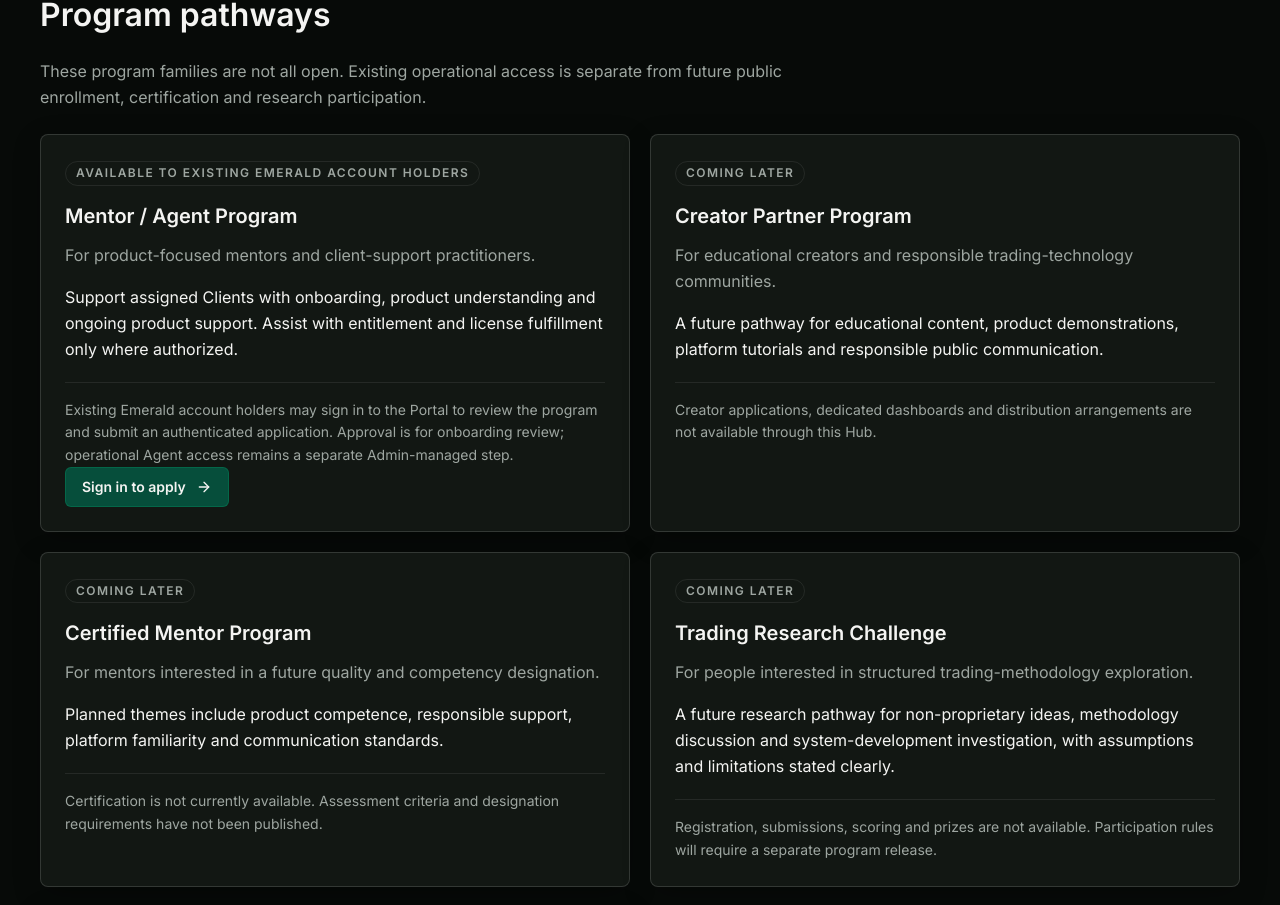
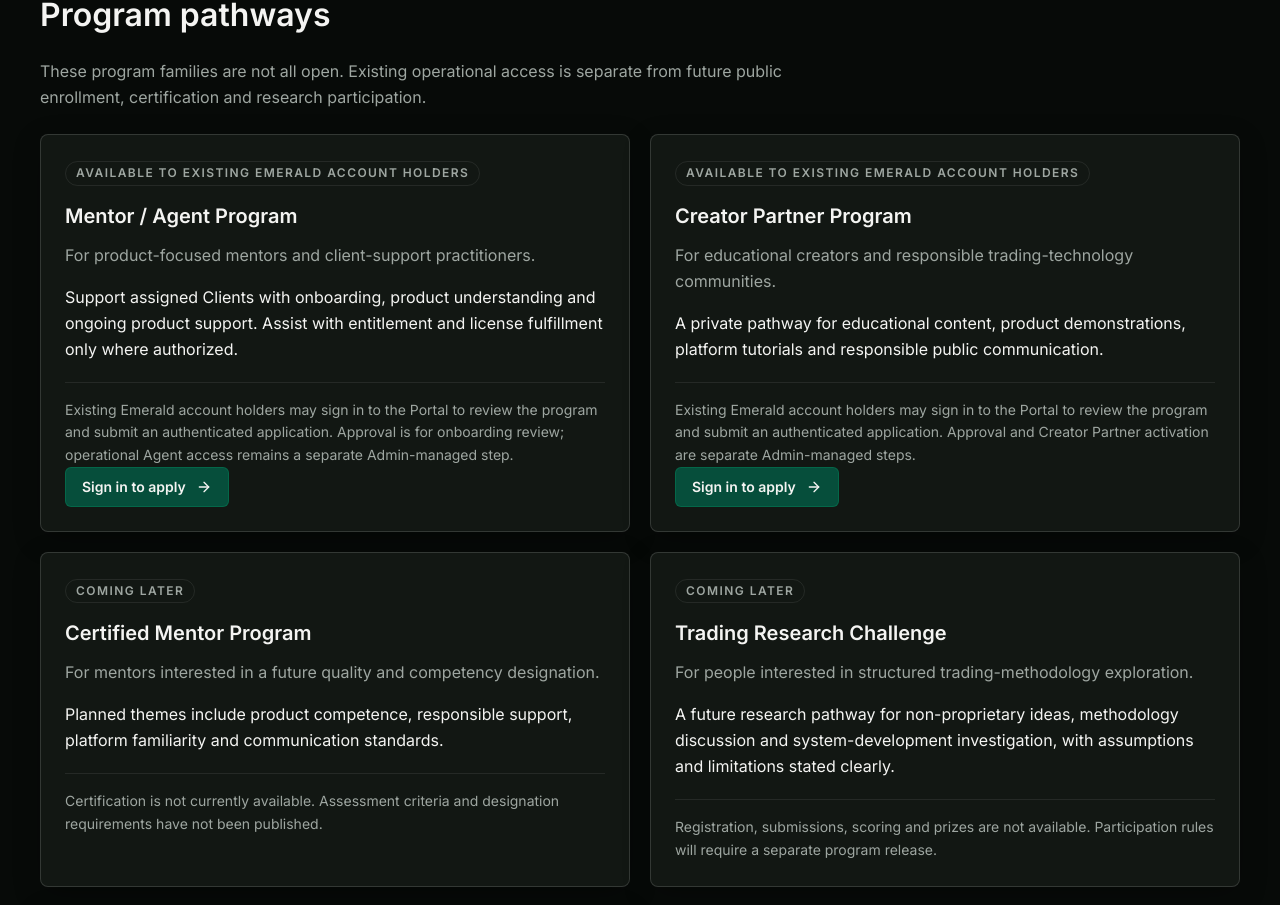
Before and after one commit to ezebedee/Emerald-Trading-Website, a Next.js app: page /partners in a window 1280 px wide. Shown: the part 1087-1992 px from the top of the page. Built offline with nearby package versions, Linux system fonts and the light colour scheme.

Commit message:
feat: open creator partner pathway

```diff
--- a/scripts/audit-partners.mjs
+++ b/scripts/audit-partners.mjs
@@ -15,7 +15,7 @@ assert.deepEqual(
   partnerPrograms.map(({ status }) => status),
   [
     "Available to existing Emerald account holders",
-    "Coming later",
+    "Available to existing Emerald account holders",
     "Coming later",
     "Coming later",
     "Coming later",
--- a/src/app/(site)/partners/page.tsx
+++ b/src/app/(site)/partners/page.tsx
@@ -109,7 +109,8 @@ export default function PartnersPage() {
                 <p className="text-muted-foreground mt-5 border-t border-[var(--border)] pt-4 text-sm leading-relaxed">
                   {program.availability}
                 </p>
-                {program.id === "mentor-agent" ? (
+                {program.id === "mentor-agent" ||
+                program.id === "creator-partner" ? (
                   <LinkButton
                     href={portalLoginUrl}
                     trailingIcon={<ArrowRight aria-hidden="true" />}
--- a/src/data/content/partners.ts
+++ b/src/data/content/partners.ts
@@ -12,13 +12,13 @@ export const partnerPrograms = [
   {
     id: "creator-partner",
     title: "Creator Partner Program",
-    status: "Coming later",
+    status: "Available to existing Emerald account holders",
     audience:
       "For educational creators and responsible trading-technology communities.",
     responsibility:
-      "A future pathway for educational content, product demonstrations, platform tutorials and responsible public communication.",
+      "A private pathway for educational content, product demonstrations, platform tutorials and responsible public communication.",
     availability:
-      "Creator applications, dedicated dashboards and distribution arrangements are not available through this Hub.",
+      "Existing Emerald account holders may sign in to the Portal to review the program and submit an authenticated application. Approval and Creator Partner activation are separate Admin-managed steps.",
   },
   {
     id: "certified-mentor",
```
